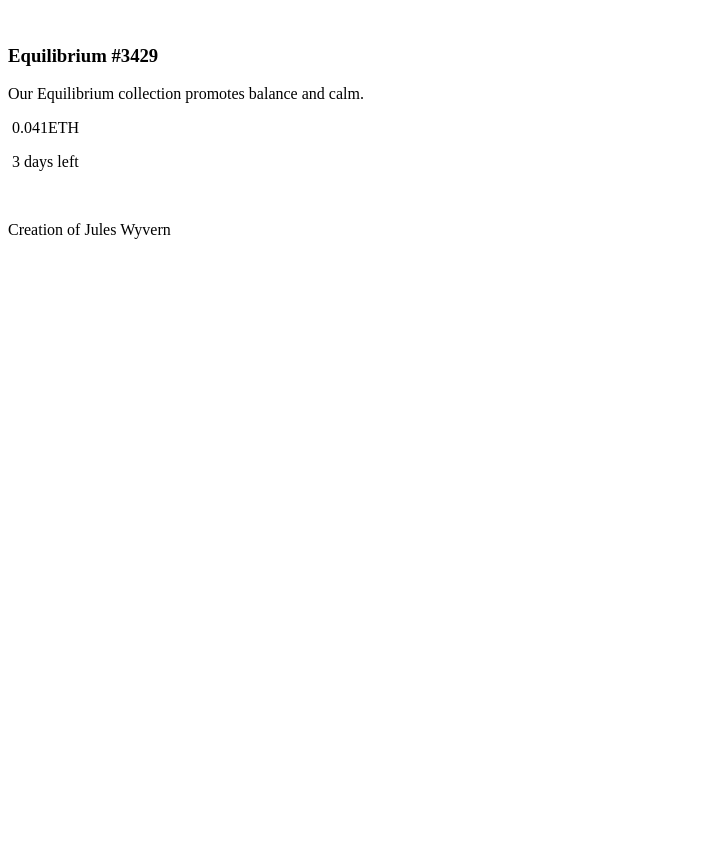
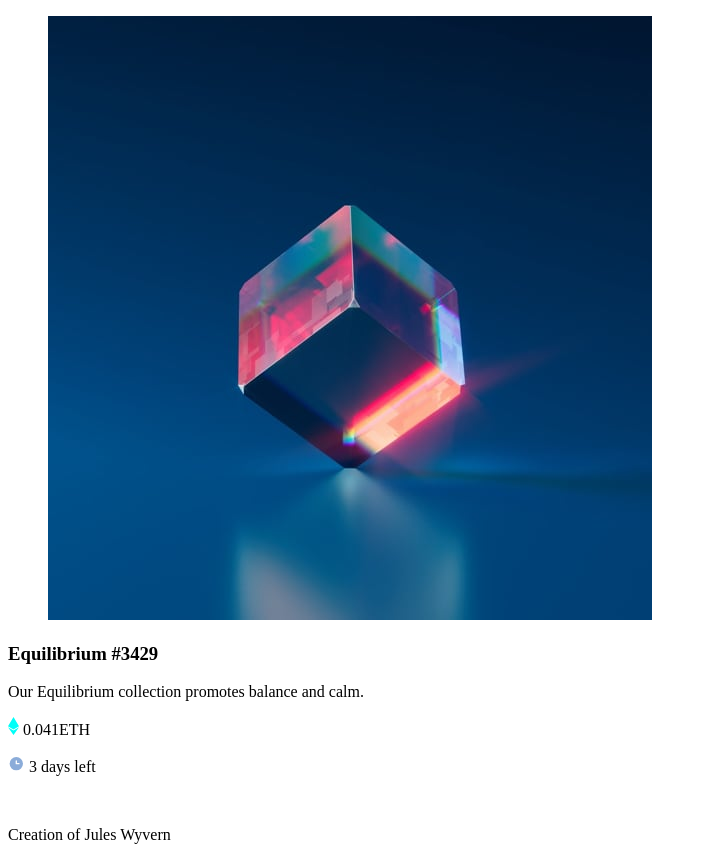
Before and after one commit to bridgecrew-perf6/DeployTest-41, a plain HTML site: page index.html in a window 1280 px wide. Shown: the whole page, without its empty margins (0-707 px from the left). Before the commit the page ends 800 px from the top, so only its background shows below. Drawn offline with Linux system fonts and the light colour scheme.

Commit message:
fix: img tags

```diff
--- a/index.html
+++ b/index.html
@@ -8,9 +8,9 @@
     </head>
     <body>
         <div class = "card_content">
-        <a class = "image_link" href = "google.comm">
-            <img class = "img" scr = "assets/images/image_equilibrium.jpg">
-        </a>
+            <figure class = "card_image">
+                <img class = "nft_img" src = "assets/images/image-equilibrium.jpg" alt = "nft_img">
+            </figure>
 
             <h3 class = "card_title">
                 Equilibrium #3429
@@ -22,12 +22,12 @@
 
             <div class = "card_info">
                 <p class = "price">
-                <img class = "ethereum_icon" scr = "assets/images/icon-ethereum.svg">
+                    <img class = "ethereum_icon" src = "assets/images/icon-ethereum.svg">
                     0.041ETH
                 </p>
 
                 <p class = "time_left">
-                <img class = "clock_icon" scr = "assets/images/icon-clock.svg">
+                    <img class = "clock_icon" src = "assets/images/icon-clock.svg">
                     3 days left
                 </p>
             </div>
```
Lines whose indentation alone changed are shown as unchanged.
